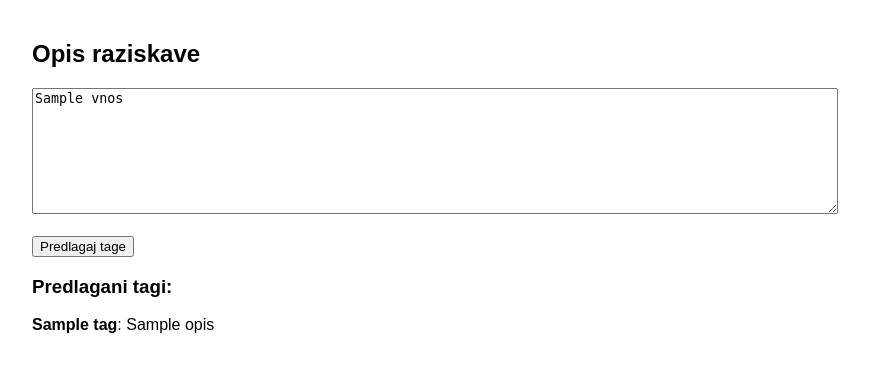
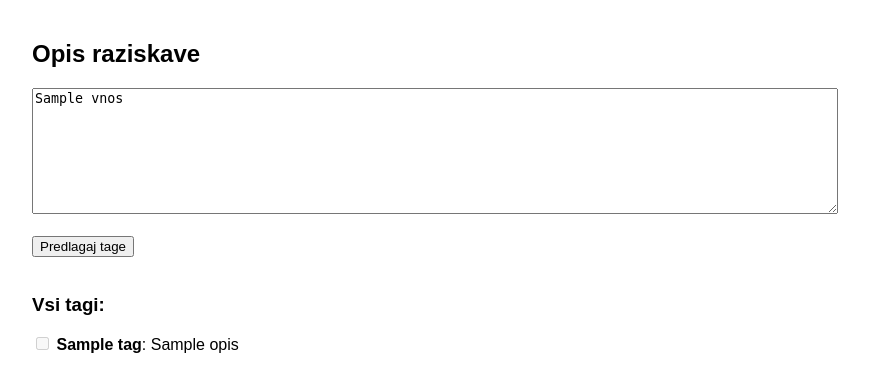
Before and after one commit to jurevc647/TagOpenAI, a FastAPI app: template templates/index.html in a window 1280 px wide. Shown: the top 392 px of the page, without its empty margins (208-1077 px from the left). Run offline with FastAPI, Linux system fonts and the light colour scheme; the template is opened without the code that fills it: most values are stand-ins (such as "Sample title", 1, 10 or a date in 2020).

Commit message:
index.html

```diff
--- a/templates/index.html
+++ b/templates/index.html
@@ -5,24 +5,23 @@
     <style>
         body { font-family: Arial, sans-serif; padding: 20px; max-width: 800px; margin: auto; }
         textarea { width: 100%; height: 120px; }
-        ul { list-style: none; padding: 0; }
-        li { margin-bottom: 10px; }
+        .tagbox { margin-bottom: 8px; }
     </style>
 </head>
 <body>
     <h2>Opis raziskave</h2>
     <form method="post">
         <textarea name="raziskava" required>{{ vnos or "" }}</textarea><br><br>
-        <input type="submit" value="Predlagaj tage">
+        <input type="submit" value="Predlagaj tage"><br><br>
+
+        <h3>Vsi tagi:</h3>
+        {% for tag, opis in vsi_tagi %}
+            <div class="tagbox">
+                <input type="checkbox" disabled
+                       {% if izbrani and tag in izbrani %}checked{% endif %}>
+                <strong>{{ tag }}</strong>: {{ opis }}
+            </div>
+        {% endfor %}
     </form>
-
-    {% if tags %}
-        <h3>Predlagani tagi:</h3>
-        <ul>
-            {% for tag, opis in tags %}
-                <li><strong>{{ tag }}</strong>: {{ opis }}</li>
-            {% endfor %}
-        </ul>
-    {% endif %}
 </body>
 </html>
```
